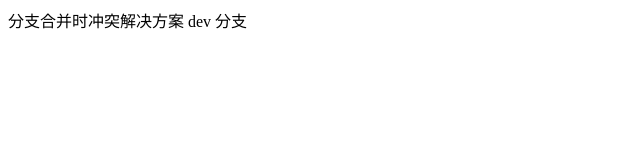
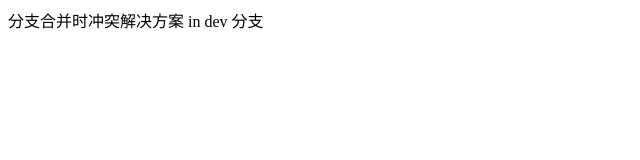
Before and after one commit to coderitl/hiddenContent, a plain HTML site: page index.html in a window 1280 px wide. Shown: the full height of the page, 0-640 px from the left. Drawn offline with Linux system fonts and the light colour scheme.

Commit message:
update: dev

```diff
--- a/index.html
+++ b/index.html
@@ -7,7 +7,7 @@
 </head>
 <body>
     <div>
-    分支合并时冲突解决方案 dev 分支
+    分支合并时冲突解决方案 in dev 分支
     </div>
 </body>
 </html>
```
